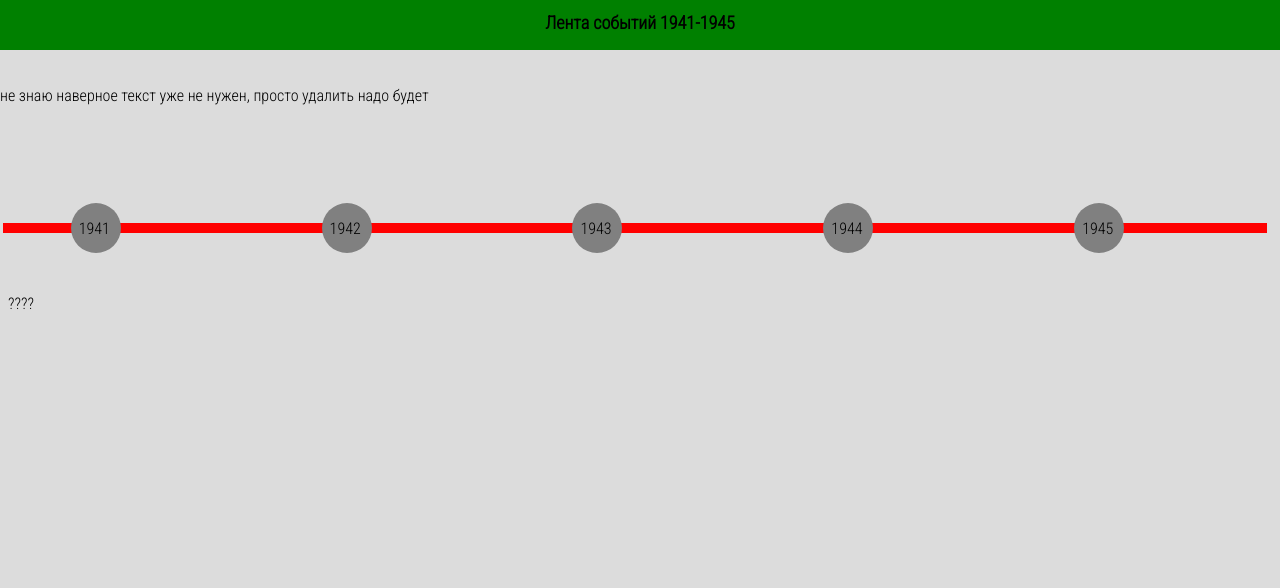
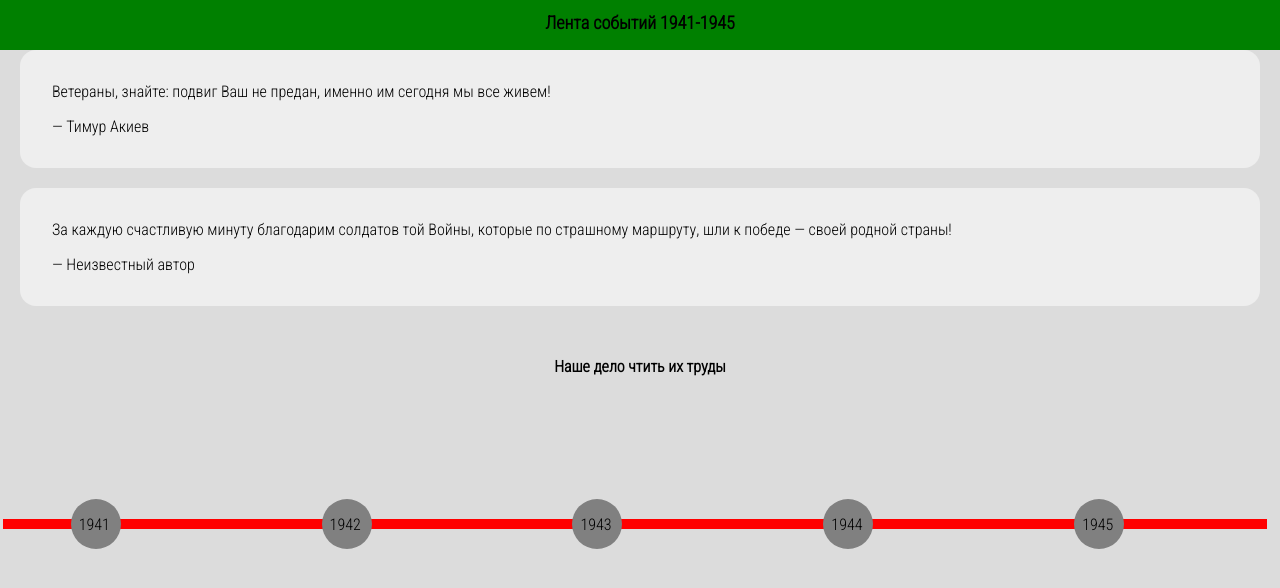
Before and after one commit to 2KIRAT3/The-time-line-WebSite, a plain HTML site: page index.html in a window 1280 px wide. Shown: the top 588 px of the page. Drawn offline with Linux system fonts and the light colour scheme.

Commit message:
add quote

```diff
--- a/index.html
+++ b/index.html
@@ -14,7 +14,21 @@
                 <h1 class="text header">Лента событий 1941-1945</h1>
             </div>
             <div class = "background">
-                <p class="text begin">не знаю наверное текст уже не нужен, просто удалить надо будет</p>
+                <figure class="quote">
+                    <blockquote>
+                        Ветераны, знайте: подвиг Ваш не предан, именно им сегодня мы все живем!
+                    </blockquote>
+                    <figcaption>
+                      &mdash; Тимур Акиев</figcaption>
+                </figure>
+                <figure class="quote">
+                    <blockquote>
+                        За каждую счастливую минуту благодарим солдатов той Войны, которые по страшному маршруту, шли к победе — своей родной страны!
+                    </blockquote>
+                    <figcaption>
+                      &mdash; Неизвестный автор</figcaption>
+                </figure>
+                <b class="text begin">Наше дело чтить их труды</b>
                 <div class = "time_line">
                     <div class = "circle first">
                         <p class = "years text">1941</p>
@@ -216,7 +230,6 @@
                                 }
                         });
                     </script>
-                <p class = "text info">????</p>
                 <div class = "forty-one">
                     <h1 class = "text header">1941</h1>
                     <div class="sciens">
@@ -284,8 +297,7 @@
                     <h1 class = "text header">1945</h1>
                     <div class="sciens">
                         <div id = "none"></div>
-                        <div class = "text header" style="
-                        padding-top: 135px;">
+                        <div class = "text none">
                             Информация об открытиях, советскими химиками, отсутствует
                         </div>
                     </div>
--- a/style.css
+++ b/style.css
@@ -47,7 +47,7 @@ body{
     border: 5px solid red;
     margin: 3px;
     display:inline-block;
-    position: absolute;
+    position: relative;
     z-index: 3;
 
 }
@@ -96,11 +96,18 @@ body{
 .header{
     z-index: 2;
     font-size: 18px;
-    position: absolute   ;
+    position: inherit ;
     left: 50%;
     margin-right: -50%;
     transform: translate(-50%, -50%);
     padding-top: 20px;
+}
+.none{
+    font-size: 18px;
+    position: absolute ;
+    left: 50%;
+    margin-right: -50%;
+    transform: translate(-50%, -50%);
 }
 .img_s{
     width: 200px;
@@ -180,7 +187,7 @@ footer{
     color:black;
     word-spacing: 3px;
     z-index: 3;
-    top: 265%;
+    top: 310%;
     bottom: 0;
     position: absolute;
     left: 50%;
@@ -190,3 +197,24 @@ footer{
 .link:visited{
     color: gray;
 }
+.begin{
+    position: absolute;
+
+    left: 50%;
+    margin-right: -50%;
+    transform: translate(-50%, -50%);
+}
+.quote {
+    top:-5%;
+    position: relative;
+    font-family: 'Roboto Condensed';
+    color:black;
+    margin: 20px;
+    background: #eee;
+    padding: 1em;
+    border-radius: 1em;
+  }
+  .quote figcaption,
+  .quote blockquote {
+    margin: 1em;
+  }
```
